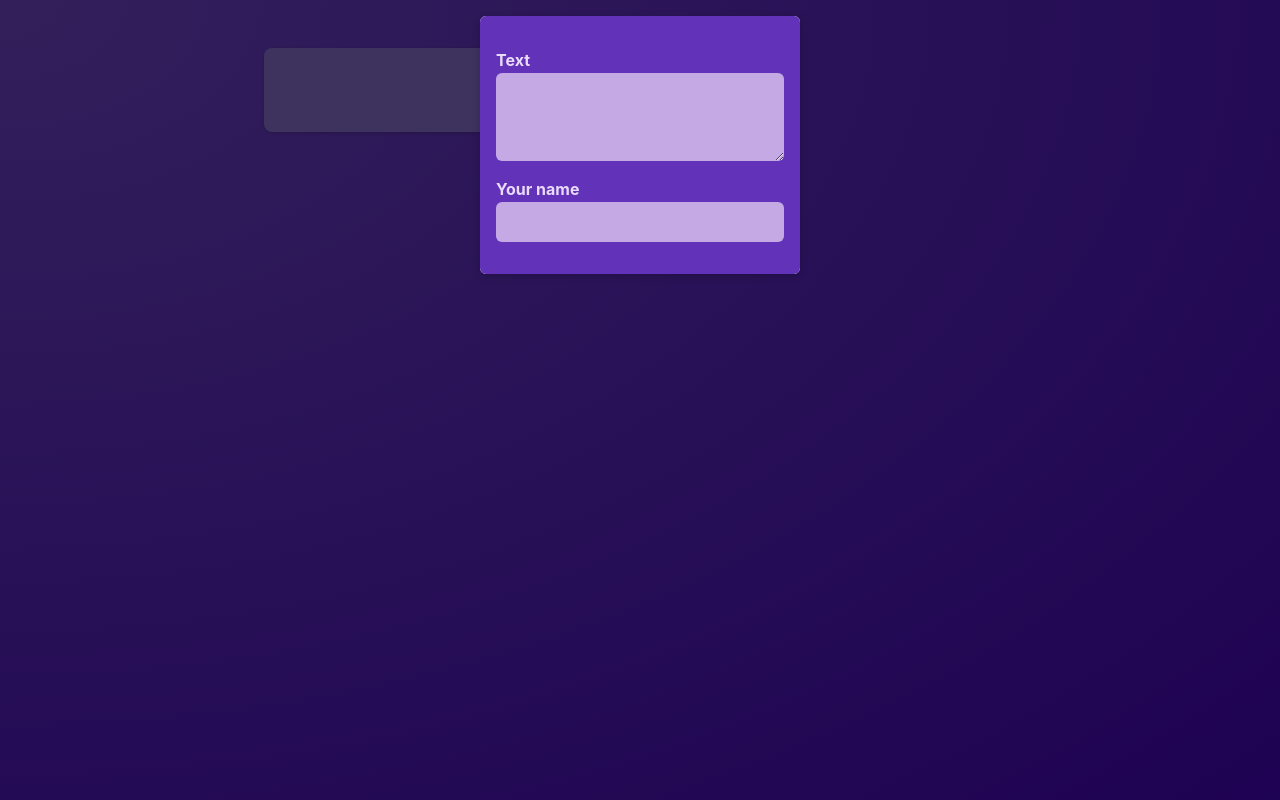
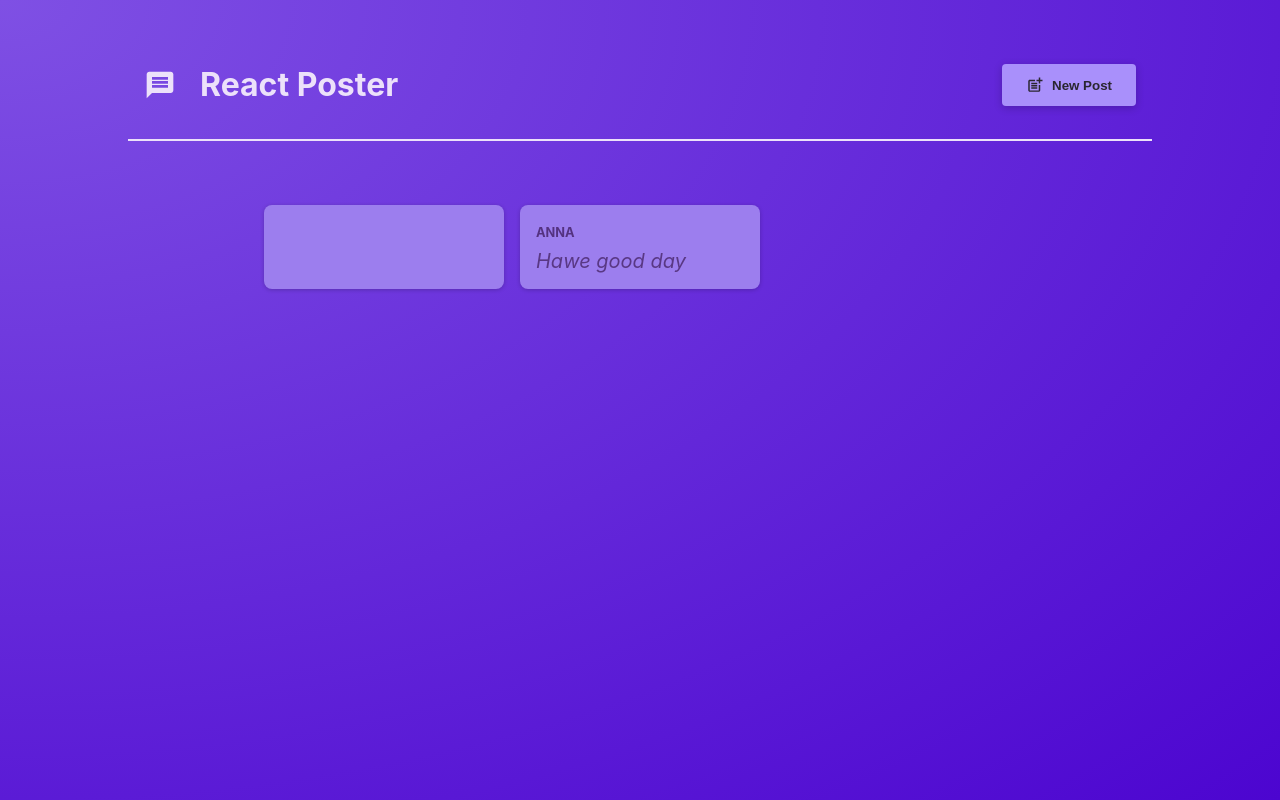
Before and after one commit to FANT0M100/reactposts, a React (Create React App) app: page / in a window 1280 px wide. Built offline with nearby package versions, Linux system fonts and the light colour scheme.

Commit message:
new post shown and hide

```diff
--- a/package.json
+++ b/package.json
@@ -8,6 +8,7 @@
     "@testing-library/user-event": "^13.5.0",
     "react": "^18.2.0",
     "react-dom": "^18.2.0",
+    "react-icons": "^4.10.1",
     "react-scripts": "5.0.1",
     "web-vitals": "^2.1.4"
   },
--- a/src/App.js
+++ b/src/App.js
@@ -1,10 +1,27 @@
+import React, { useState } from "react";
+import MainHeader from "./components/MainHeader";
 import PostsList from "./components/PostsList";
 
 function App() {
+  const [modalIsVisible, setModalIsVisible] = useState(false);
+
+  function hideModalHandler() {
+    setModalIsVisible(false);
+  }
+
+  function showModalHandler() {
+    setModalIsVisible(true);
+  }
   return (
-    <main>
-      <PostsList />
-    </main>
+    <>
+      <MainHeader onCreatePost={showModalHandler} />
+      <main>
+        <PostsList
+          isPosting={modalIsVisible}
+          onStopPosting={hideModalHandler}
+        />
+      </main>
+    </>
   );
 }
 
--- /dev/null
+++ b/src/components/MainHeader.js
@@ -0,0 +1,22 @@
+import { MdPostAdd, MdMessage } from "react-icons/md";
+
+import classes from "./MainHeader.module.css";
+
+function MainHeader({ onCreatePost }) {
+  return (
+    <header className={classes.header}>
+      <h1 className={classes.logo}>
+        <MdMessage />
+        React Poster
+      </h1>
+      <p>
+        <button className={classes.button} onClick={onCreatePost}>
+          <MdPostAdd size={18} />
+          New Post
+        </button>
+      </p>
+    </header>
+  );
+}
+
+export default MainHeader;
--- /dev/null
+++ b/src/components/MainHeader.module.css
@@ -0,0 +1,36 @@
+.header {
+  /* padding: 2rem 10%; */
+  margin: 2rem 10%;
+  padding: 1rem;
+  text-align: center;
+  display: flex;
+  justify-content: space-between;
+  align-items: center;
+  border-bottom: 2px solid #ece1fa;
+}
+
+.logo {
+  font-size: 2rem;
+  display: flex;
+  gap: 1.5rem;
+  align-items: center;
+  color: #ece1fa;
+}
+
+.button {
+  display: inline-flex;
+  align-items: center;
+  gap: 0.5rem;
+  padding: 0.75rem 1.5rem;
+  background-color: #a990fb;
+  color: #2a2630;
+  border: none;
+  border-radius: 4px;
+  box-shadow: 0 2px 8px rgba(0, 0, 0, 0.2);
+  cursor: pointer;
+  font-weight: bold;
+}
+
+.button:hover {
+  background-color: #8c6cf7;
+}
--- a/src/components/PostsList.js
+++ b/src/components/PostsList.js
@@ -5,14 +5,9 @@
 import NewPost from "./NewPost";
 import Modal from "./Modal";
 
-const PostsList = () => {
-  const [modalIsVisible, setModalIsVisible] = useState(true);
+const PostsList = ({ isPosting, onStopPosting }) => {
   const [enteredBody, setEnteredBody] = useState("");
   const [enteredAuthor, setEnteredAuthor] = useState("");
-
-  function hideModalHandler() {
-    setModalIsVisible(false);
-  }
 
   function changeBodyHandler(e) {
     setEnteredBody(e.target.value);
@@ -24,8 +19,8 @@
 
   return (
     <>
-      {modalIsVisible && (
-        <Modal onClose={hideModalHandler}>
+      {isPosting && (
+        <Modal onClose={onStopPosting}>
           <NewPost
             onBodyChange={changeBodyHandler}
             onAuthorChnage={changeAuthorHandler}
```
Also changed, not shown: 1 other file (tests, documents, lock files or other folders).
